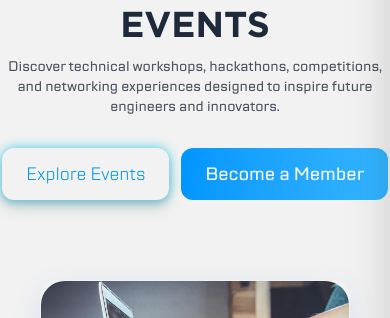
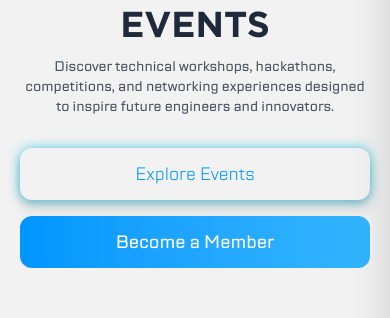
Before and after one commit to ieeesha10-svg/Ieee-website, a React (Vite) app in the folder client/: page /events in a window 390 px wide. Shown: the part 244-562 px from the top of the page. Built offline with nearby package versions, Linux system fonts and the light colour scheme; no server answers.

Commit message:
feat: improve section responsivness

```diff
--- a/client/src/sections/events/EventsHero.jsx
+++ b/client/src/sections/events/EventsHero.jsx
@@ -27,12 +27,12 @@ export default function EventsHero() {
 					<span>trough</span>
 					<span>events</span>
 				</h2>
-				<p style={{ maxWidth: '400px' }} className='font-medium text-sm text-muted dark:text-foreground md:text-xl'>
+				<p className='max-w-[350px] lg:max-w-[550px] mx-auto lg:mx-0 font-medium text-sm text-muted dark:text-foreground md:text-xl'>
 					Discover technical workshops, hackathons, competitions, and networking experiences designed to inspire future engineers and innovators.
 				</p>
 
 				{/* Call-To-Action Buttons*/}
-				<div className='*:text-lg *:lg:text-xl flex gap-3 justify-center md:justify-start mt-5'>
+				<div className='*:text-lg *:lg:text-xl flex flex-col lg:flex-row gap-4 lg:mx-0 justify-center md:justify-start mt-5'>
 					<a href='#upcoming-events'>
 						<button
 							className='px-6 py-3 lg:px-12 lg:py-6 w-full rounded-xl font-light text-primary hover:bg-white/40 hover:text-primary-dark dark:text-white hover:dark:text-white dark:bg-[#2563EB] hover:dark:bg-[#2563EB]/60 transition duration-300'
@@ -43,7 +43,7 @@ export default function EventsHero() {
 					</a>
 					{
 						!user && (
-							<Link to='/login'>
+							<Link to='/signup'>
 								<Button className='w-full rounded-xl px-6 py-3 lg:px-12 lg:py-6 bg-linear-to-r from-primary to-primary-light hover:from-primary-light hover:to-primary transition text-white dark:hover:bg-white/10 hover:text-white dark:bg-main dark:from-transparent dark:to-transparent hover:dark:from-transparent hover:dark:to-transparent dark:border dark:border-border'>
 											Become a Member
 								</Button>
```
